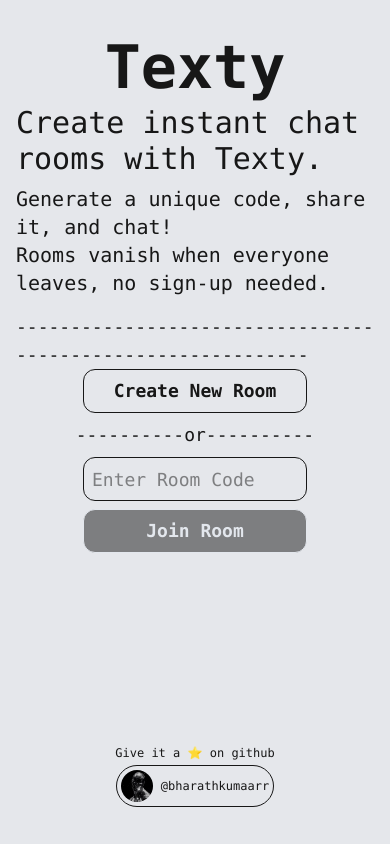
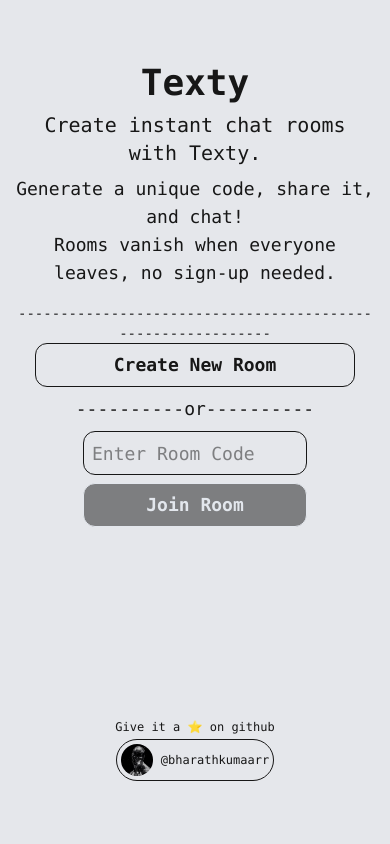
Before and after one commit to bharathkumaarr/Texty, a React (Vite) app in the folder texty-frontend/: page / in a window 390 px wide. Built offline with nearby package versions, Linux system fonts and the light colour scheme; no server answers.

Commit message:
responsiveness

```diff
--- a/texty-frontend/src/components/ChatRoom.jsx
+++ b/texty-frontend/src/components/ChatRoom.jsx
@@ -38,12 +38,12 @@ function ChatRoom({socket, roomCode}) {
   return (
     <div className="font-mono h-screen bg-slate-200 text-neutral-900 flex flex-col p-4 items-center">
 
-      <div className='flex justify-between mb-4 w-5xl'>
+      <div className='flex sm:flex-row sm:justify-between sm:items-center  mb-4 w-full max-w-4xl'>
         <h1 className='text-2xl font-bold'> Texty</h1>
         <h2 className="text-2xl font-semibold">Room: {roomCode}</h2>
       </div>
 
-      <div className="flex-1 overflow-y-auto mb-4 p-2 rounded-2xl bg-gray-300 w-5xl">
+      <div className="flex-1 overflow-y-auto mb-4 p-2 rounded-2xl bg-gray-300 w-full max-w-4xl">
         {chat.map((item, index) => (
           <div key={index} className="mb-2">
             {item.system ? (
@@ -58,7 +58,7 @@ function ChatRoom({socket, roomCode}) {
         ))}
       </div>
 
-      <div className="flex w-5xl">
+      <div className="flex w-full max-w-4xl">
         <input
           type="text"
           placeholder="Type a message..."
--- a/texty-frontend/src/components/Landing.jsx
+++ b/texty-frontend/src/components/Landing.jsx
@@ -5,15 +5,15 @@ function Landing({onCreateRoom, onJoinRoom}) {
     const [roomCode, setRoomCode] = useState('')
   return (
     <div className='font-mono min-h-screen flex flex-col items-center justify-center bg-gray-200 text-neutral-900 p-4'>
-        <h1 className='text-6xl font-bold mb-2'> Texty</h1>
+        <h1 className='sm:text-6xl text-4xl font-bold mb-2 text-center'> Texty</h1>
         {/* <h6 className='text-lg'>------------------------------------------------------------</h6> */}
-        <h1 className='text-3xl mb-2'>Create instant chat rooms with Texty.</h1>
-        <h1 className='text-xl'>Generate a unique code, share it, and chat!</h1>
-        <h1 className='text-xl mb-4'>Rooms vanish when everyone leaves, no sign-up needed.</h1>
-        <h6 className='text-lg'>------------------------------------------------------------</h6>
+        <h1 className='sm:text-3xl text-xl mb-2 text-center'>Create instant chat rooms with Texty.</h1>
+        <h1 className='text-lg sm:text-xl text-center'>Generate a unique code, share it, and chat!</h1>
+        <h1 className='text-lg sm:text-xl mb-4 text-center'>Rooms vanish when everyone leaves, no sign-up needed.</h1>
+        <h6 className='text-sm sm:text-lg text-center'>------------------------------------------------------------</h6>
         <button
             onClick={onCreateRoom}
-            className='bg-gray-200 hover:bg-gray-300 h-11 w-56 rounded-xl text-lg font-semibold mb-2 border border-neutral-900'
+            className='bg-gray-200 hover:bg-gray-300 h-11 w-full max-w-xs rounded-xl text-lg font-semibold mb-2 border border-neutral-900'
         >
             Create New Room
         </button>
```
